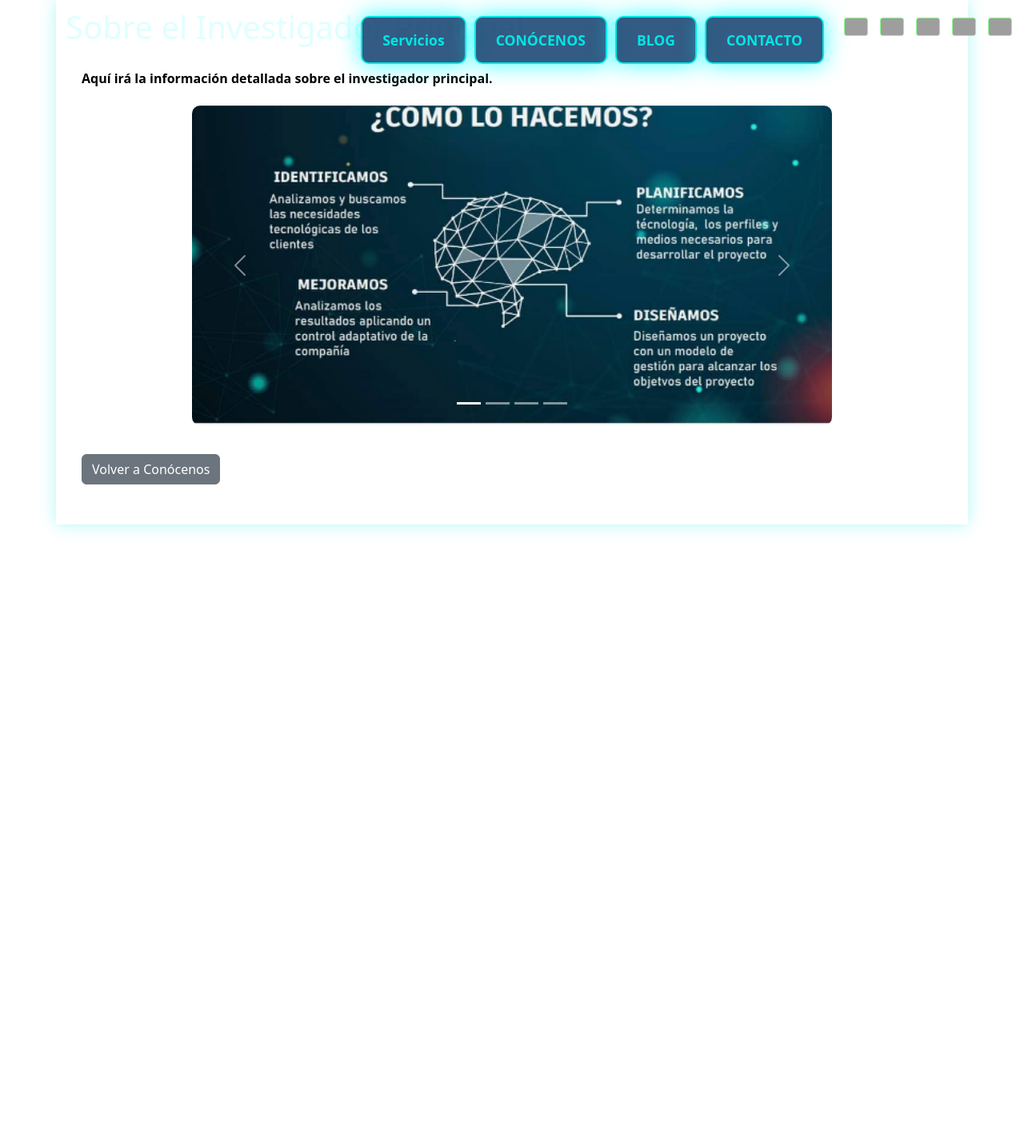
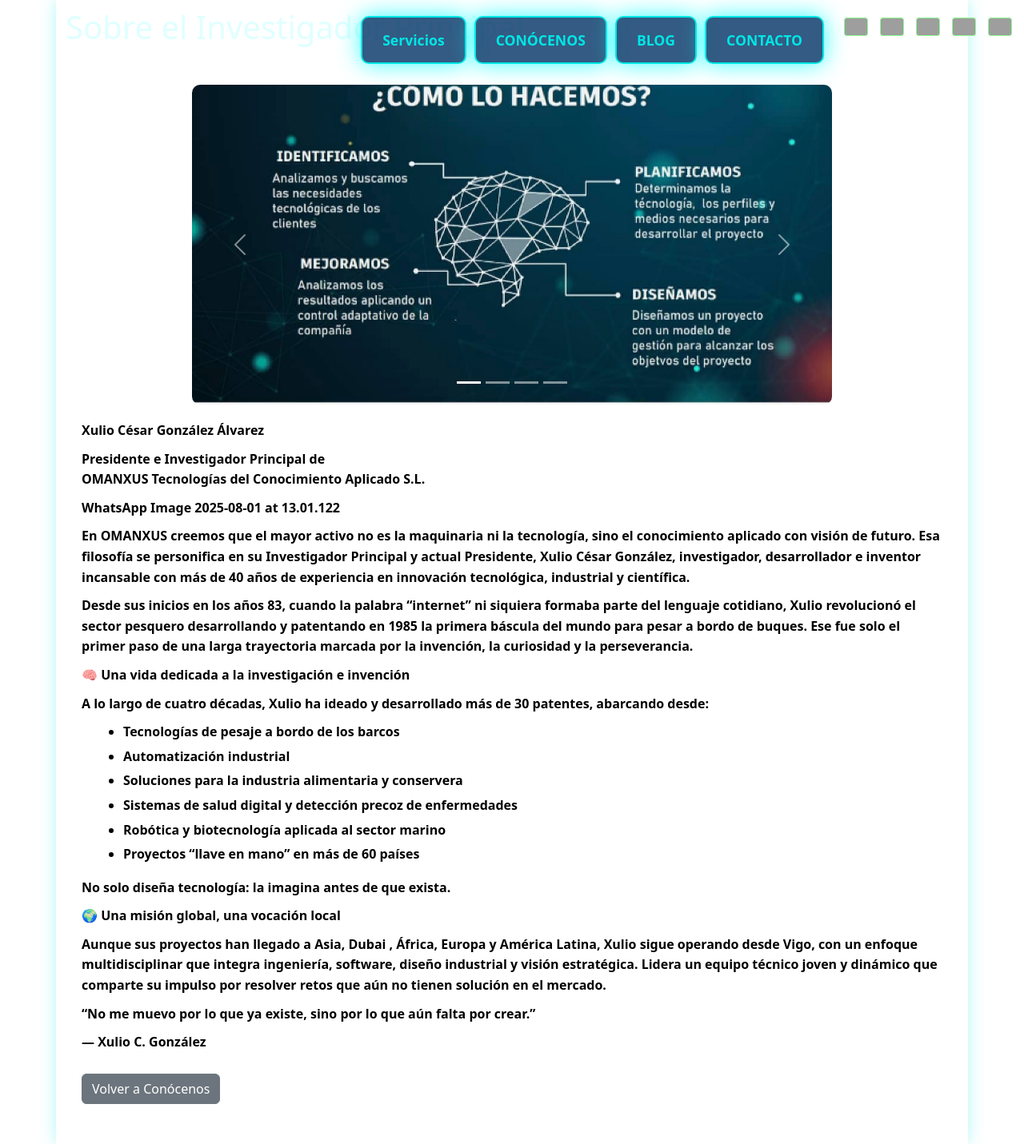
Before and after one commit to Daly2025/omanxus, a PHP site: page /investigador_principal.php in a window 1280 px wide. Shown: the whole page at 80% size. Before the commit the page ends 666 px from the top, so only its background shows below. Run offline with PHP 8.4, Linux system fonts and the light colour scheme; grey boxes are pictures that could not be loaded.

Commit message:
img inv pal

```diff
--- a/conocenos.css
+++ b/conocenos.css
@@ -213,7 +213,18 @@
 .carousel-inner .carousel-item img {
     width: 100%; /* Asegura que la imagen ocupe todo el ancho del contenedor */
     height: 400px; /* Define una altura fija para todas las imágenes del carrusel */
-    object-fit: cover; /* Recorta la imagen para que cubra el área sin distorsionarla */
+    /* Carousel Image Styling */
+    .carousel-inner {
+        max-height: 400px; /* Altura máxima para el carrusel */
+        overflow: hidden; /* Oculta cualquier parte de la imagen que exceda esta altura */
+    }
+
+    .carousel-item img {
+        height: 100%; /* La imagen ocupará el 100% de la altura del carousel-inner */
+        width: auto; /* Permite que el ancho se ajuste automáticamente para mantener la proporción */
+        object-fit: contain; /* Asegura que la imagen completa sea visible dentro del contenedor */
+        object-position: center; /* Centra la imagen */
+    }
     /* Puedes probar 'contain' si prefieres que la imagen se ajuste completamente dentro del área, mostrando barras si es necesario */
 }
 
--- a/investigador_principal.php
+++ b/investigador_principal.php
@@ -72,15 +72,12 @@
     <div class="container">
         <h1 class="page-title">Sobre el Investigador Principal</h1>
         <div class="conocenos-section">
-            <!-- Contenido sobre el investigador principal aquí -->
-            <p>Aquí irá la información detallada sobre el investigador principal.</p>
-
             <!-- Carousel de Imágenes -->
             <div id="imageCarousel" class="carousel slide" data-bs-ride="carousel">
                 <div class="carousel-indicators">
                     <button type="button" data-bs-target="#imageCarousel" data-bs-slide-to="0" class="active" aria-current="true" aria-label="Slide 1"></button>
                     <button type="button" data-bs-target="#imageCarousel" data-bs-slide-to="1" aria-label="Slide 2"></button>
-                    <button type="button" data-bs-target="#imageCarousel" data-bs-slide-to="2" aria-label="Slide 3"></button>
+                    <button type="type" data-bs-target="#imageCarousel" data-bs-slide-to="2" aria-label="Slide 3"></button>
                     <button type="button" data-bs-target="#imageCarousel" data-bs-slide-to="3" aria-label="Slide 4"></button>
                 </div>
                 <div class="carousel-inner">
@@ -108,6 +105,29 @@
             </div>
             <!-- Fin del Carousel -->
 
+            <!-- Contenido sobre el investigador principal aquí -->
+            <h2 class="main-title">Sobre el Investigador Principal:</h2>
+            <p><strong>Xulio César González Álvarez</strong></p>
+            <p>Presidente e Investigador Principal de<br>OMANXUS Tecnologías del Conocimiento Aplicado S.L.</p>
+            <p>WhatsApp Image 2025-08-01 at 13.01.122</p>
+            <p>En OMANXUS creemos que el mayor activo no es la maquinaria ni la tecnología, sino el conocimiento aplicado con visión de futuro. Esa filosofía se personifica en su Investigador Principal y actual Presidente, Xulio César González, investigador, desarrollador e inventor incansable con más de 40 años de experiencia en innovación tecnológica, industrial y científica.</p>
+            <p>Desde sus inicios en los años 83, cuando la palabra “internet” ni siquiera formaba parte del lenguaje cotidiano, Xulio revolucionó el sector pesquero desarrollando y patentando en 1985 la primera báscula del mundo para pesar a bordo de buques. Ese fue solo el primer paso de una larga trayectoria marcada por la invención, la curiosidad y la perseverancia.</p>
+            <p>🧠 Una vida dedicada a la investigación e invención</p>
+            <p>A lo largo de cuatro décadas, Xulio ha ideado y desarrollado más de 30 patentes, abarcando desde:</p>
+            <ul>
+                <li>Tecnologías de pesaje a bordo de los barcos</li>
+                <li>Automatización industrial</li>
+                <li>Soluciones para la industria alimentaria y conservera</li>
+                <li>Sistemas de salud digital y detección precoz de enfermedades</li>
+                <li>Robótica y biotecnología aplicada al sector marino</li>
+                <li>Proyectos “llave en mano” en más de 60 países</li>
+            </ul>
+            <p>No solo diseña tecnología: la imagina antes de que exista.</p>
+            <p>🌍 Una misión global, una vocación local</p>
+            <p>Aunque sus proyectos han llegado a Asia, Dubai , África, Europa y América Latina, Xulio sigue operando desde Vigo, con un enfoque multidisciplinar que integra ingeniería, software, diseño industrial y visión estratégica. Lidera un equipo técnico joven y dinámico que comparte su impulso por resolver retos que aún no tienen solución en el mercado.</p>
+            <p>“No me muevo por lo que ya existe, sino por lo que aún falta por crear.”</p>
+            <p>— Xulio C. González</p>
+
             <a href="conocenos.php" class="btn btn-secondary mt-3">Volver a Conócenos</a>
         </div>
     </div>
```
